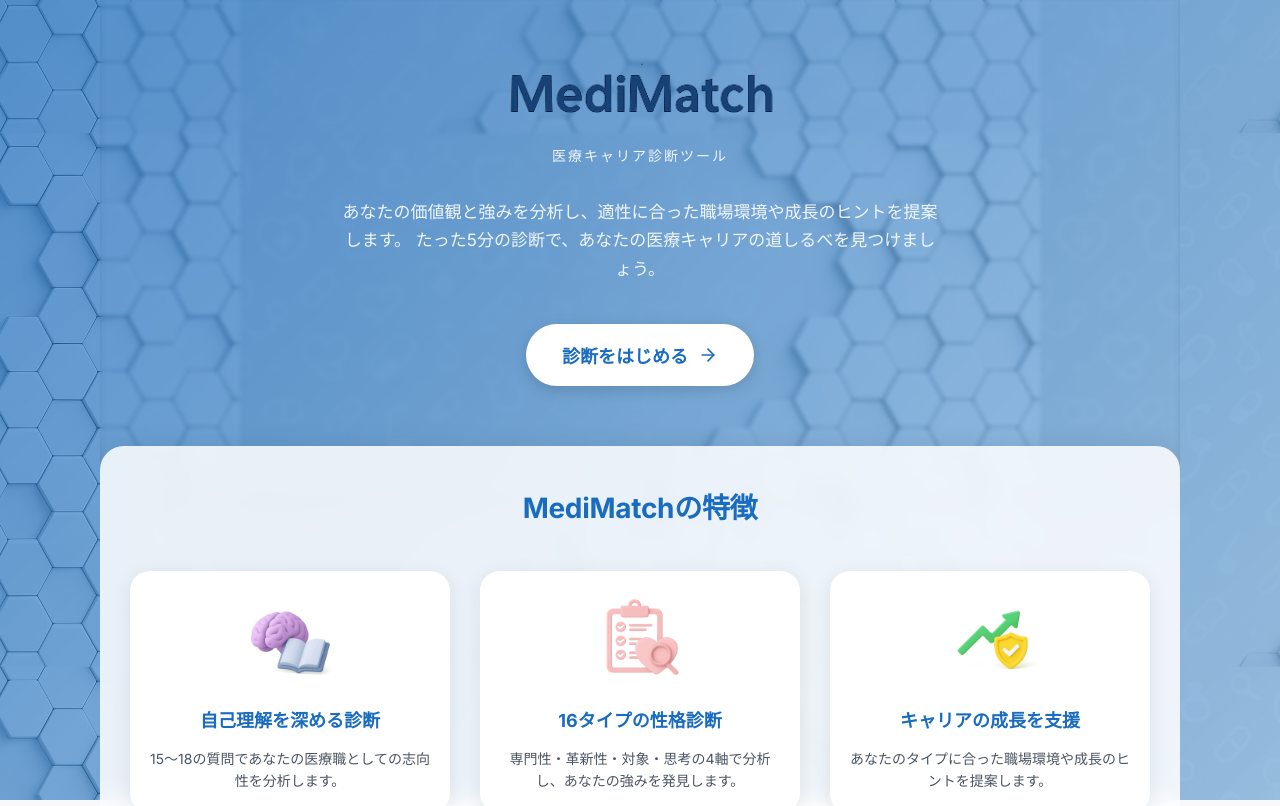
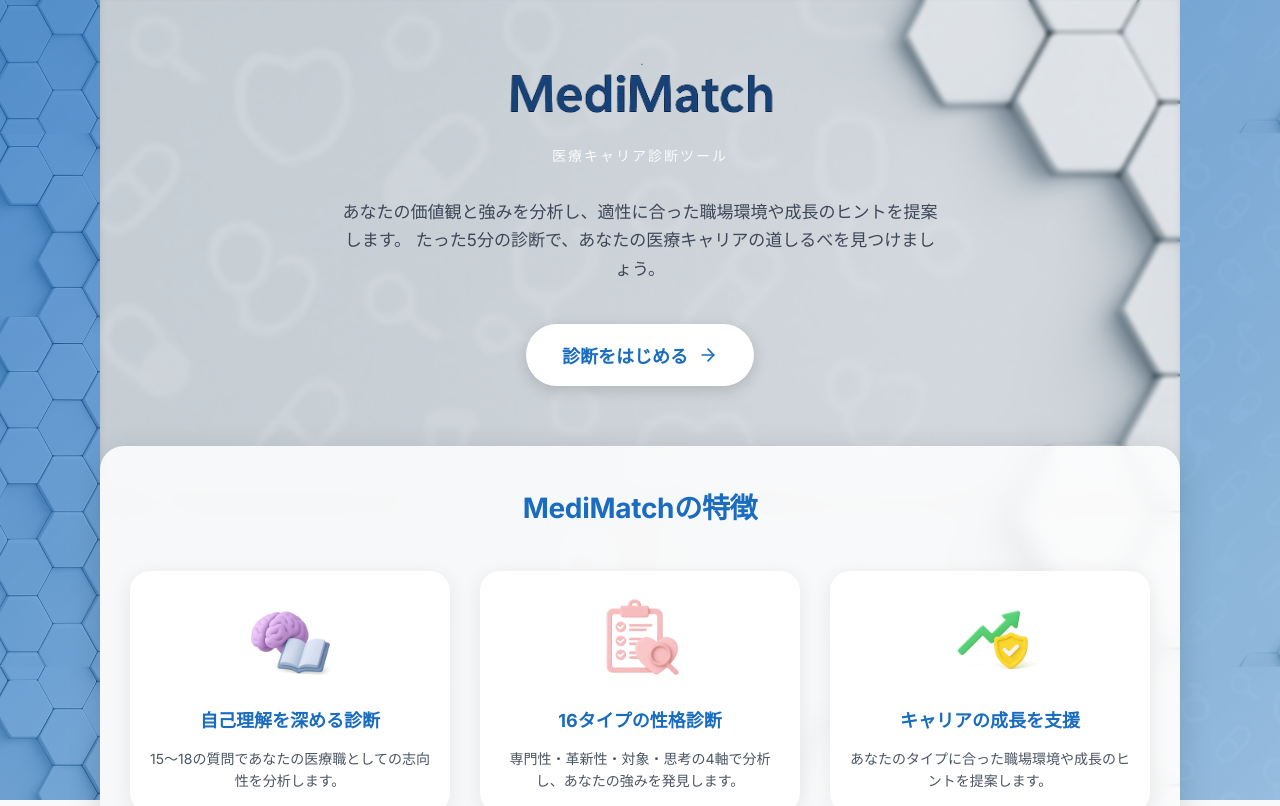
Before and after one commit to haruhiishizuka/Haruhipharmacy-recruit, a React (Create React App) app: page / in a window 1280 px wide. Shown: the top 806 px of the page. Built offline with nearby package versions, Linux system fonts and the light colour scheme.

Commit message:
feat: Slack通知とNetlify連携の最終調整

```diff
--- a/src/App.js
+++ b/src/App.js
@@ -376,14 +376,14 @@ function AppContent() {
         width: '100vw',
         margin: 0,
         padding: 0,
-        backgroundColor: '#65A9E5'
+        backgroundColor: '#EDF2F7'
       }}>
         <div className="loading-spinner" style={{
           width: '50px',
           height: '50px',
-          border: '5px solid rgba(255, 255, 255, 0.3)',
+          border: '5px solid rgba(26, 108, 191, 0.3)',
           borderRadius: '50%',
-          borderTop: '5px solid white',
+          borderTop: '5px solid #1A6CBF',
           animation: 'spin 1s linear infinite'
         }}></div>
       </div>
--- a/src/components/quiz/WelcomeScreen.js
+++ b/src/components/quiz/WelcomeScreen.js
@@ -84,11 +84,14 @@ const WelcomeScreen = ({ onStartQuiz, onOpenPolicy }) => {
   return (
     <div style={{
       minHeight: '100vh',
-      position: 'relative',
+      backgroundImage: `url('/images/patterns/medical_pattern_light.png')`,
+      backgroundSize: 'cover',
+      backgroundPosition: 'center',
+      backgroundRepeat: 'no-repeat',
+      backgroundColor: '#EDF2F7',
       fontFamily: "'Inter', 'Noto Sans JP', sans-serif",
       display: 'flex',
-      flexDirection: 'column',
-      overflow: 'hidden'
+      flexDirection: 'column'
     }}>
       {/* 改善された背景スタイル - 固定背景と覆い効果 */}
       <div className="background-wrapper" style={{
@@ -102,7 +105,7 @@ const WelcomeScreen = ({ onStartQuiz, onOpenPolicy }) => {
         backgroundSize: '800px', /* パターンの適切なサイズ */
         backgroundPosition: 'center',
         backgroundAttachment: 'fixed',
-        backgroundColor: '#65A9E5',
+        backgroundColor: '#EDF2F7',
       }}></div>
 
       {/* オーバーレイグラデーション */}
@@ -174,8 +177,9 @@ const WelcomeScreen = ({ onStartQuiz, onOpenPolicy }) => {
             lineHeight: 1.7,
             maxWidth: '600px',
             margin: '0 auto 40px',
-            color: 'rgba(255, 255, 255, 0.9)'
+            color: 'rgba(45, 55, 72, 0.9)'
           }}>
+
             あなたの価値観と強みを分析し、適性に合った職場環境や成長のヒントを提案します。
             たった5分の診断で、あなたの医療キャリアの道しるべを見つけましょう。
           </p>
```
